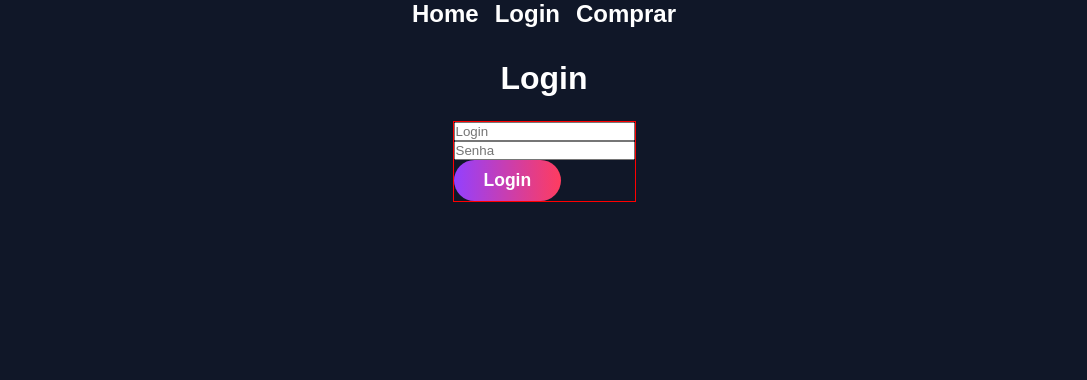
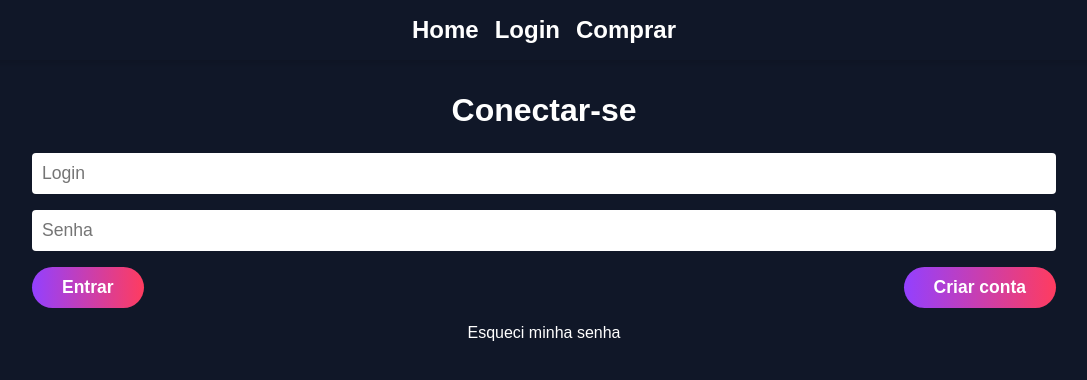
Before and after one commit to S1NS3RO/Comemore, a Next.js app: page /login in a window 1280 px wide. Shown: the top 380 px of the page, without its empty margins (96-1183 px from the left). Built offline with nearby package versions, Linux system fonts and the light colour scheme.

Commit message:
Testes de design

```diff
--- a/src/app/login/page.tsx
+++ b/src/app/login/page.tsx
@@ -7,10 +7,14 @@ const handleLogin = () => {
   alert('Login')
 }
 
+const handleCreateAccount = () => {
+  alert('Criar conta')
+}
+
 export default function Login() {
   return (
     <>
-      <h1>Login</h1>
+      <h1>Conectar-se</h1>
       <form>
         <label>
           <input
@@ -26,11 +30,17 @@ export default function Login() {
             placeholder='Senha'
           />
         </label>
-        <Button
-          type='submit'
-          text='Login'
-          onClick={handleLogin}
-        />
+        <div className='actions'>
+          <Button
+            text='Entrar'
+            onClick={handleLogin}
+          />
+          <Button
+            text='Criar conta'
+            onClick={handleCreateAccount}
+          />
+        </div>
+        <a href='#'>Esqueci minha senha</a>
       </form>
     </>
   )
--- a/src/styles/c-header.scss
+++ b/src/styles/c-header.scss
@@ -8,6 +8,8 @@ header {
     color: white;
     font-size: 24px;
     font-weight: bold;
+    padding: 1rem 0;
+    box-shadow: 0 2px 5px 2px rgba(0, 0, 0, 0.1);
 
     ul {
       display: flex;
--- a/src/styles/globals.scss
+++ b/src/styles/globals.scss
@@ -1,6 +1,6 @@
 :root {
   --global-max-width: 1280px;
-  --primary-collor: #101728;
+  --primary-color: #101728;
 }
 
 * {
@@ -20,13 +20,14 @@ a {
 }
 
 body {
-  background: var(--primary-collor);
+  background: var(--primary-color);
   max-width: var(--global-max-width);
   margin: 0 auto;
   height: 100vh;
   width: 100%;
   display: flex;
   flex-direction: column;
+}
 
 main {
   display: flex;
@@ -37,4 +38,3 @@ body {
   gap: 1.5rem;
   padding-top: 2rem;
 }
-}
--- a/src/styles/p-login.scss
+++ b/src/styles/p-login.scss
@@ -1,6 +1,24 @@
 form {
-  border: 1px solid red;
   display: flex;
   flex-direction: column;
   justify-content: center;
+  gap: 1rem;
+  width: 80%;
+  text-align: center;
+
+  input {
+    display: block;
+    width: 100%;
+    border: none;
+    border-radius: 4px;
+    padding: 10px;
+    font-size: 1.1rem;
+  }
+
+  .actions {
+    display: flex;
+    justify-content: space-between;
+    align-items: center;
+    gap: 0.5rem;
+  }
 }
```
Lines whose indentation alone changed are shown as unchanged.
